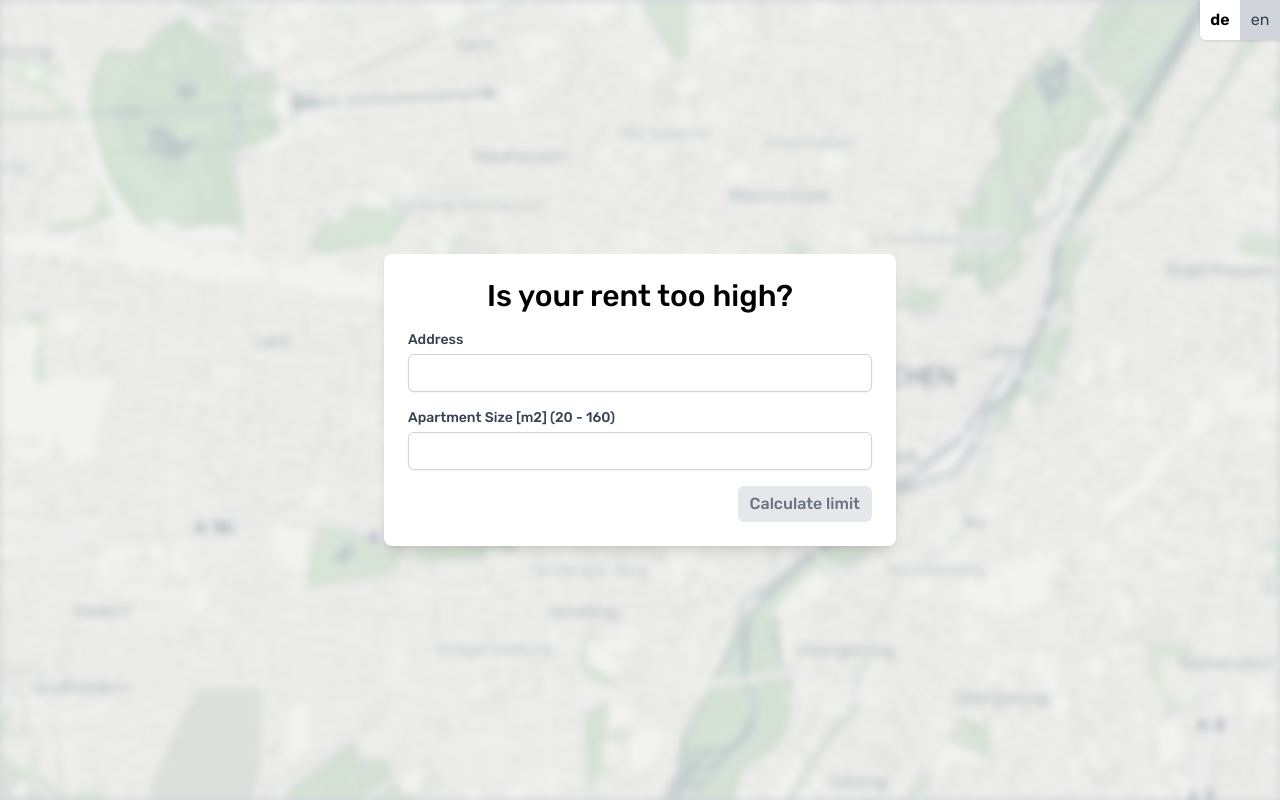
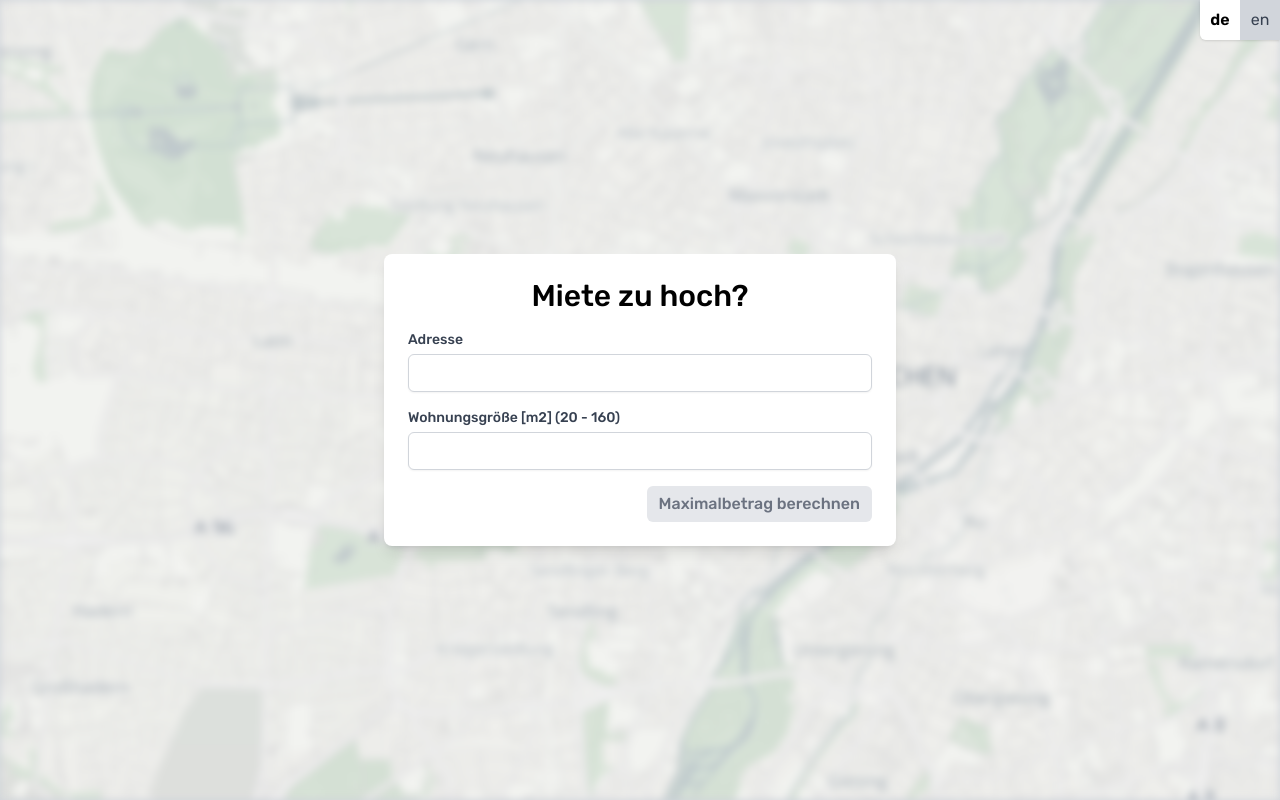
Before and after one commit to sueyourlandlord/sueyourlandlord, a Next.js app in the folder frontend/: page / in a window 1280 px wide. Built offline with nearby package versions, Linux system fonts and the light colour scheme.

Commit message:
add page translation (2)
translate index page

```diff
--- a/frontend/src/pages/index.tsx
+++ b/frontend/src/pages/index.tsx
@@ -2,12 +2,15 @@ import React, { useState } from 'react';
 import TextInput from '../components/form-elements/text-input';
 import NumberInput from '../components/form-elements/number-input';
 import Image from 'next/image';
+import { useRouter } from 'next/router';
 
 export default function Page() {
     const [address, setAddress] = useState('');
     const [size, setSize] = useState<number | null>(null);
 
     const buttonIsDisabled = address === '' || size === null;
+
+    const { locale } = useRouter();
 
     const triggerRequest = async () => {
         const response = await fetch(
@@ -38,15 +41,19 @@ export default function Page() {
                 />
                 <div className='z-10 p-6 bg-white flex flex-col items-end justify-center rounded-lg gap-y-4 w-[32rem] shadow-lg'>
                     <h1 className='w-full text-3xl font-medium text-center'>
-                        Is your rent too high?
+                        {locale === 'de' ? 'Miete zu hoch?' : 'Rent too high?'}
                     </h1>
                     <TextInput
-                        label='Address'
+                        label={locale === 'de' ? 'Adresse' : 'Address'}
                         value={address}
                         setValue={setAddress}
                     />
                     <NumberInput
-                        label='Apartment Size [m2] (20 - 160)'
+                        label={
+                            locale === 'de'
+                                ? 'Wohnungsgröße [m2] (20 - 160)'
+                                : 'Apartment Size [m2] (20 - 160)'
+                        }
                         value={size}
                         setValue={setSize}
                     />
@@ -59,7 +66,9 @@ export default function Page() {
                         }
                         onClick={buttonIsDisabled ? () => {} : triggerRequest}
                     >
-                        Calculate limit
+                        {locale === 'de'
+                            ? 'Maximalbetrag berechnen'
+                            : 'Calculate limit'}
                     </button>
                 </div>
             </div>
```
